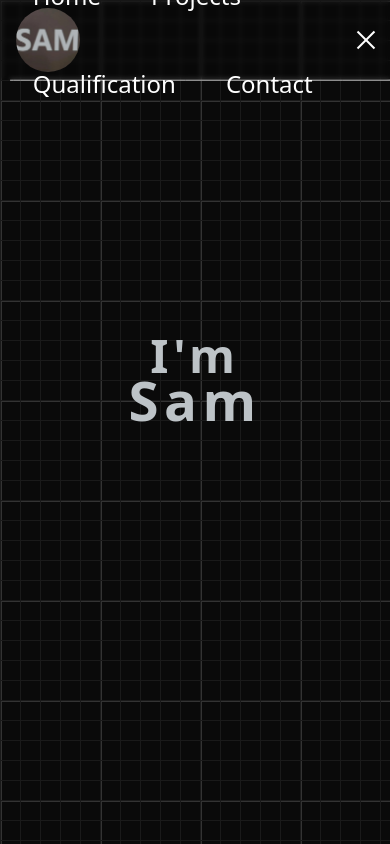
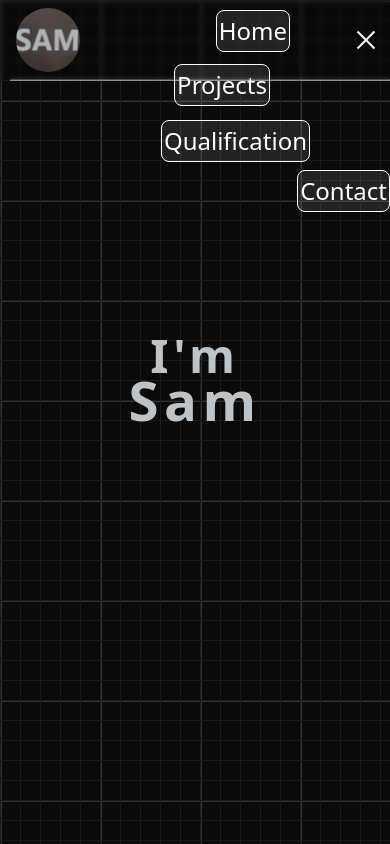
Before and after one commit to SamMegh/Portfolio-Web, a React (Vite) app: page / in a window 390 px wide. Both pictures are taken after a click on the button 366 px from the left and 40 px from the top of the page. Shown: the top 844 px of the page. Built offline with nearby package versions, Linux system fonts and the light colour scheme.

Commit message:
navbar work done for mobile and window

```diff
--- a/src/components/navbar.jsx
+++ b/src/components/navbar.jsx
@@ -7,6 +7,25 @@ export default function Navbar() {
   const [menu, setMenu] = useState(false);
   const [width, setWidth] = useState(window.innerWidth);
   const initial = `M 10 80 Q 0 80 ${width} 80`;
+
+  // const mobileMenu = (isOpen) => {
+  //   if (isOpen) {
+  //     console.log("open");
+  //     gsap.fromTo(
+  //       "#mobilenavscreen .navBarForMobile",
+  //       {
+  //         opacity: 0,
+  //       },
+  //       {
+  //         opacity: 1,
+  //         duration: 3,
+  //       }
+  //     );
+  //   }
+  //   else {
+  //     console.log("close");
+  //   }
+  // };
 
   const handleMouseEnter = (e) => {
     gsap.to("svg path", {
@@ -72,8 +91,17 @@ export default function Navbar() {
     const handleResize = () => setWidth(window.innerWidth);
     window.addEventListener("resize", handleResize);
     return () => window.removeEventListener("resize", handleResize);
-  // eslint-disable-next-line react-hooks/exhaustive-deps
+    // eslint-disable-next-line react-hooks/exhaustive-deps
   }, []);
+
+  useEffect(() => {
+  if (menu) {
+    gsap.from(
+      "#mobilenavscreen .navBarForMobile",
+      { opacity: 0, right: -5,top:-22, duration:0.5}
+    );
+  }
+}, [menu]);
 
   return (
     <div
@@ -91,9 +119,15 @@ export default function Navbar() {
         </div>
 
         {/* Hamburger Button - visible only on mobile */}
-        <div className="flex-1 flex justify-end sm:hidden">
+        <div className="flex-1 z-[10] flex justify-end sm:hidden">
           <button
-            onClick={() => setMenu((prev) => !prev)}
+            onClick={() => {
+              setMenu((prev) => {
+                const newState = !prev;
+                // mobileMenu(newState); // pass the new value
+                return newState;
+              });
+            }}
             className="relative flex flex-col justify-center items-center w-8 h-8"
           >
             {/* Top line */}
@@ -144,26 +178,24 @@ export default function Navbar() {
 
         {/* Mobile Menu */}
         {menu && (
-          <div
-            className=" absolute  text-white sm:hidden"
-          >
+          <div id="mobilenavscreen" className="  absolute w-fit right-0 text-white sm:hidden">
             <ul className="inline">
-              <li className="homeScreenListItems navBarForMobile ">
+              <li className="homeScreenListItems navBarForMobile top-[-30px] right-[100px]">
                 <a className="homeScreentListItemAnchorTag" href="#">
                   Home
                 </a>
               </li>
-              <li className="homeScreenListItems navBarForMobile">
+              <li className="homeScreenListItems navBarForMobile top-[24px] right-[120px]">
                 <a className="homeScreentListItemAnchorTag" href="#">
                   Projects
                 </a>
               </li>
-              <li className="homeScreenListItems navBarForMobile">
+              <li className="homeScreenListItems navBarForMobile top-[80px] right-[80px]">
                 <a className="homeScreentListItemAnchorTag" href="#">
                   Qualification
                 </a>
               </li>
-              <li className="homeScreenListItems navBarForMobile">
+              <li className="homeScreenListItems navBarForMobile top-[130px] right-[0px]">
                 <a className="homeScreentListItemAnchorTag" href="#">
                   Contact
                 </a>
--- a/src/index.css
+++ b/src/index.css
@@ -1,4 +1,5 @@
 @import "tailwindcss";
+
 :root {
   font-family: system-ui, Avenir, Helvetica, Arial, sans-serif;
   /* color-scheme: light dark;
@@ -13,7 +14,8 @@
   --very-blue: #2C3E50;
 
 }
-#smooth-wrapper{
+
+#smooth-wrapper {
   background-color: #0a0a0a;
   background-image:
     linear-gradient(#1a1a1a 1px, transparent 1px),
@@ -23,19 +25,22 @@
   background-size: 20px 20px, 20px 20px, 100px 100px, 100px 100px;
   color: #fff;
 }
-.homeScreenListItems{
+
+.homeScreenListItems {
   list-style: none;
   display: inline-block;
   margin: 26px 25px;
   position: relative;
 }
-.homeScreentListItemAnchorTag{
+
+.homeScreentListItemAnchorTag {
   color: #fff;
   text-decoration: none;
   font-size: 24px;
   position: relative;
 }
-.homeScreentListItemAnchorTag::before{
+
+.homeScreentListItemAnchorTag::before {
   content: "";
   position: absolute;
   top: 52%;
@@ -43,8 +48,24 @@ left: -10%;
   width: 0;
   height: 2px;
   background: #fff;
-transition: all ease 0.5s ;
+  transition: all ease 0.5s;
 }
-.homeScreentListItemAnchorTag:hover::before{
+
+.homeScreentListItemAnchorTag:hover::before {
   width: 120%;
 }
+
+
+/* mobile nav bar */
+.navBarForMobile {
+  position: absolute;
+  border: 1px solid white;
+  padding: 10px 20px;
+  border-radius: 8px;
+  background: rgba(255, 255, 255, 0.1);
+  margin: 0;
+  z-index: 10;
+  font-size: 8px;
+  padding: 2px;
+
+}
```
Lines whose indentation alone changed are shown as unchanged.
